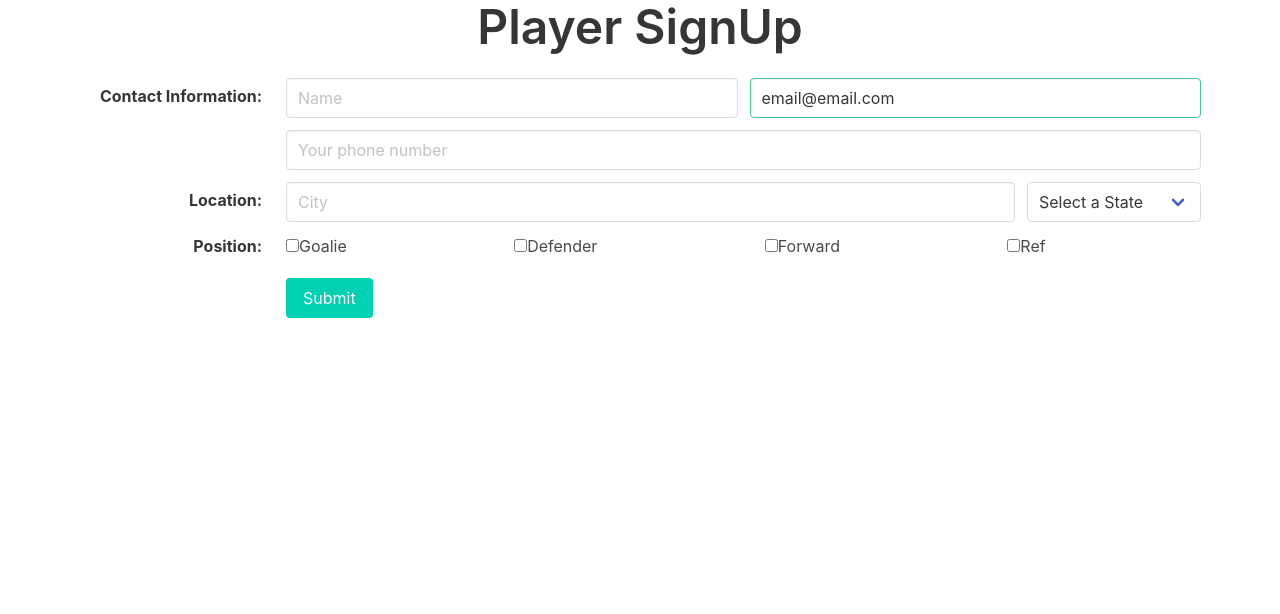
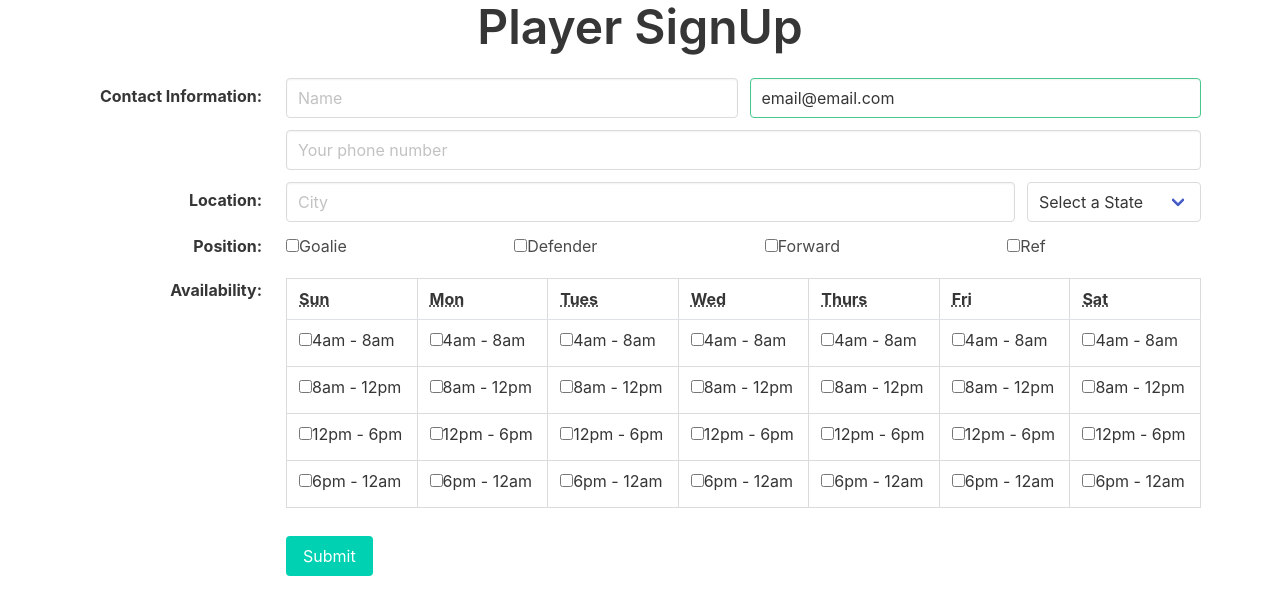
Before and after one commit to karenastell/hockey911, a React (Create React App) app in the folder client/: page /player-sign-up in a window 1280 px wide. Shown: the top 614 px of the page. Built offline with nearby package versions, Linux system fonts and the light colour scheme; no server answers.

Commit message:
added availability and times - updates state

```diff
--- a/client/public/index.html
+++ b/client/public/index.html
@@ -24,7 +24,7 @@
     -->
   <link rel="stylesheet" href="https://maxcdn.bootstrapcdn.com/bootstrap/4.3.1/css/bootstrap.min.css"
     integrity="sha384-ggOyR0iXCbMQv3Xipma34MD+dH/1fQ784/j6cY/iJTQUOhcWr7x9JvoRxT2MZw1T" crossorigin="anonymous" />
-  <title>React App</title>
+  <title>Hockey 911</title>
 </head>
 
 <body>
--- /dev/null
+++ b/client/src/components/Availability.js
@@ -0,0 +1,60 @@
+import React from 'react';
+import TimeSlots from './TimeSlots';
+
+export default function Availability(props) {
+  return (
+    <div className='field is-horizontal'>
+      <div className='field-label'>
+        <label className='label'>Availability:</label>
+      </div>
+      <div className='field-body'>
+        <table className='table is-bordered'>
+          <thead>
+            <tr>
+              <th>
+                <abbr title='Sunday'>Sun</abbr>
+              </th>
+              <th>
+                <abbr title='Monday'>Mon</abbr>
+              </th>
+              <th>
+                <abbr title='Tuesday'>Tues</abbr>
+              </th>
+              <th>
+                <abbr title='Wednesday'>Wed</abbr>
+              </th>
+              <th>
+                <abbr title='Thursday'>Thurs</abbr>
+              </th>
+              <th>
+                <abbr title='Friday'>Fri</abbr>
+              </th>
+              <th>
+                <abbr title='Saturday'>Sat</abbr>
+              </th>
+            </tr>
+          </thead>
+
+          <tbody>
+            <TimeSlots
+              handleAvailability={props.handleAvailability}
+              time='4am - 8am'
+            />
+            <TimeSlots
+              handleAvailability={props.handleAvailability}
+              time='8am - 12pm'
+            />
+            <TimeSlots
+              handleAvailability={props.handleAvailability}
+              time='12pm - 6pm'
+            />
+            <TimeSlots
+              handleAvailability={props.handleAvailability}
+              time='6pm - 12am'
+            />
+          </tbody>
+        </table>
+      </div>
+    </div>
+  );
+}
--- /dev/null
+++ b/client/src/components/TimeSlots.js
@@ -0,0 +1,106 @@
+import React from 'react';
+
+export default function TimeSlots(props) {
+  return (
+    <tr>
+      <td>
+        <div className='field'>
+          <div className='control'>
+            <label className='checkbox'>
+              <input
+                onChange={props.handleAvailability}
+                value={props.time + ' Sunday'}
+                type='checkbox'
+              />
+              {props.time}
+            </label>
+          </div>
+        </div>
+      </td>
+      <td>
+        <div className='field'>
+          <div className='control'>
+            <label className='checkbox'>
+              <input
+                onChange={props.handleAvailability}
+                value={props.time + ' Monday'}
+                type='checkbox'
+              />
+               {props.time}
+            </label>
+          </div>
+        </div>
+      </td>
+      <td>
+        <div className='field'>
+          <div className='control'>
+            <label className='checkbox'>
+              <input
+                onChange={props.handleAvailability}
+                value={props.time + ' Tuesday'}
+                type='checkbox'
+              />
+              {props.time}
+            </label>
+          </div>
+        </div>
+      </td>
+      <td>
+        <div className='field'>
+          <div className='control'>
+            <label className='checkbox'>
+              <input
+                onChange={props.handleAvailability}
+                value={props.time + ' Wednesday'}
+                type='checkbox'
+              />
+               {props.time}
+            </label>
+          </div>
+        </div>
+      </td>
+      <td>
+        <div className='field'>
+          <div className='control'>
+            <label className='checkbox'>
+              <input
+                onChange={props.handleAvailability}
+                value={props.time + ' Thursday'}
+                type='checkbox'
+              />
+               {props.time}
+            </label>
+          </div>
+        </div>
+      </td>
+      <td>
+        <div className='field'>
+          <div className='control'>
+            <label className='checkbox'>
+              <input
+                onChange={props.handleAvailability}
+                value={props.time + ' Friday'}
+                type='checkbox'
+              />
+               {props.time}
+            </label>
+          </div>
+        </div>
+      </td>
+      <td>
+        <div className='field'>
+          <div className='control'>
+            <label className='checkbox'>
+              <input
+                onChange={props.handleAvailability}
+                value={props.time + ' Saturday'}
+                type='checkbox'
+              />
+               {props.time}
+            </label>
+          </div>
+        </div>
+      </td>
+    </tr>
+  );
+}
--- a/client/src/pages/PlayerSignUp.js
+++ b/client/src/pages/PlayerSignUp.js
@@ -2,14 +2,12 @@ import React, { useState, useEffect } from 'react';
 import Location from '../components/Location';
 import Contact from '../components/Contact';
 import Position from '../components/Position';
+import Availability from '../components/Availability';
 
 export default function PlayerSignUp() {
   const [formInfo, setFormInfo] = useState({});
-  const [goalie, setGoalie] = useState('');
-  const [defender, setDefender] = useState('');
-  const [forward, setForward] = useState('');
-  const [ref, setRef] = useState('');
   const [position, setPosition] = useState([]);
+  const [availability, setAvailability]=useState([])
 
   const handleInputChange = (event) => {
     const { name, value } = event.target;
@@ -28,6 +26,16 @@ export default function PlayerSignUp() {
     }
   };
 
+  const handleAvailability = (event)=>{
+    const { value } = event.target;
+    if (availability.includes(value)) {
+      const newArray = availability.filter((avail) => avail !== value);
+      setAvailability(newArray);
+    } else {
+      setAvailability([...availability, value]);
+    }
+  }
+
   return (
     <>
       <h1 className='title is-1 has-text-centered'>Player SignUp</h1>
@@ -35,7 +43,8 @@ export default function PlayerSignUp() {
       <div className='container'>
         <Contact handleInputChange={handleInputChange} />
         <Location handleInputChange={handleInputChange} />
-        <Position handleInputChange={handleInputChange} />
+        <Position handleCheckboxes={handleCheckboxes} />
+        <Availability handleAvailability={handleAvailability}/>
         <div className='field is-horizontal'>
           <div className='field-label'></div>
           <div className='field-body'>
```
